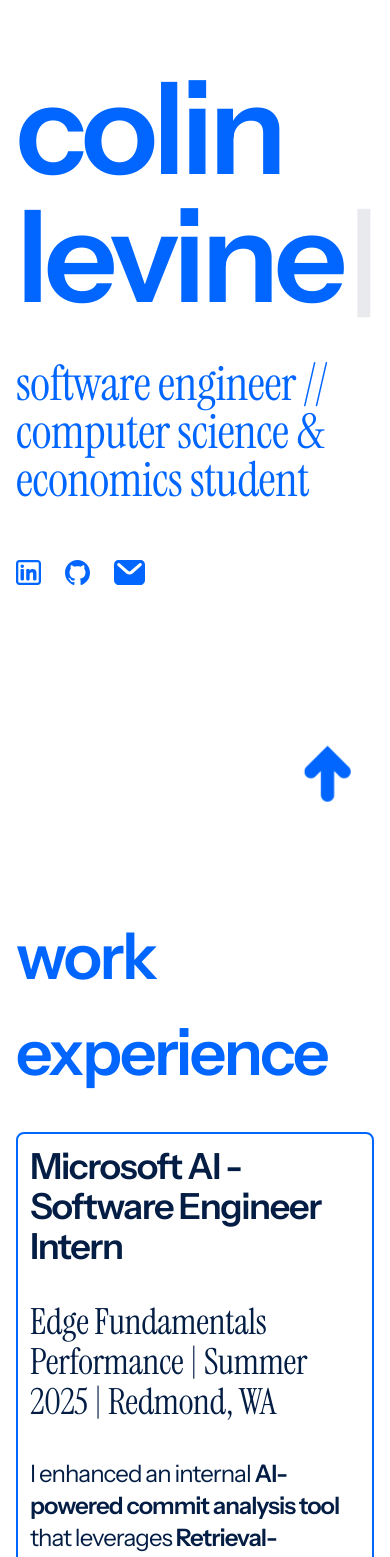
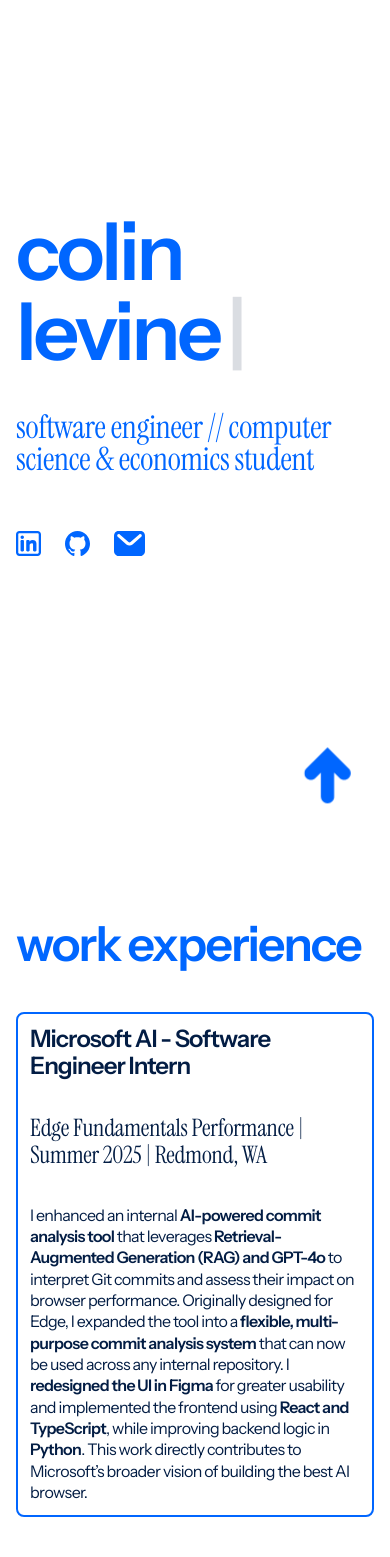
Before and after one commit to colinlevine/portfolio2, a React (Vite) app: page / in a window 390 px wide. Shown: the top 1557 px of the page. Built offline with nearby package versions, Linux system fonts and the light colour scheme.

Commit message:
Mobile optimizations

```diff
--- a/src/App.tsx
+++ b/src/App.tsx
@@ -29,7 +29,7 @@
 
       <main className='flex flex-col gap-[64px] px-4 md:px-[32px] lg:px-[64px] pb-[160px]'>
         {/* Header */}
-        <section id="hero" className='pt-[64px] sm:pt-[250px] h-dvh flex flex-col gap-[24px]'>
+        <section id="hero" className='h-dvh flex flex-col justify-start pt-[25vh] gap-[24px]'>
           <Name />
           <p className='text-5xl font-serif mt-4 text-bright-blue reveal reveal-up'>software engineer // computer science & economics student</p>
 
@@ -79,33 +79,39 @@
           <div className='flex flex-col gap-[36px] reveal reveal-left border-2 border-bright-blue rounded-lg p-3'>
             <div className='flex flex-row justify-between items-center'>
               <h3 className='font-sans text-4xl text-deep-blue font-semibold'>Open Game Agent - Microsoft Global Intern Hackathon</h3>
-              <a href="https://github.com/colinlevine/open-game-agent" className='px-4 py-2 font-serif text-xl rounded-lg bg-bright-blue text-white'>Learn More</a>
+              <a href="https://github.com/colinlevine/open-game-agent" className='hidden sm:block px-4 py-2 font-serif text-xl rounded-lg bg-bright-blue text-white'>Learn More</a>
             </div>
             <h4 className='font-serif text-4xl text-deep-blue'>OpenAI, Python, Model Context Protocol, Azure AI Search, FastAPI</h4>
             <p className='font-sans text-2xl text-deep-blue'>
               I developed an <span className='font-semibold'>open-source framework</span> designed to help developers build <span className='font-semibold'>memory-driven AI agents</span> by combining the <span className='font-semibold'>Model Context Protocol (MCP)</span> with <span className='font-semibold'>computer vision and action execution</span>. The framework enables agents to perceive on-screen states and perform click and keyboard interactions across video games and other applications. To support long-term learning, I architected a <span className='font-semibold'>Retrieval-Augmented Generation (RAG) system</span> using <span className='font-semibold'>Azure AI Search</span> to store game states, decisions, and outcomes as embeddings, allowing agents to <span className='font-semibold'>improve decision-making across sessions</span>. While initially showcased through game-playing agents like 2048 and Wordle, the platform was built to be highly generalizable for developers.
             </p>
+            {/* Shown only on mobile */}
+            <a href="https://github.com/colinlevine/open-game-agent" className='sm:hidden px-4 py-2 font-serif text-xl rounded-lg bg-bright-blue text-white self-start'>Learn More</a>
           </div>
 
           <div className='flex flex-col gap-[36px] reveal reveal-left border-2 border-bright-blue rounded-lg p-3'>
             <div className='flex flex-row justify-between items-center'>
               <h3 className='font-sans text-4xl text-deep-blue font-semibold'>Flashback - AI Study Partner</h3>
-              <a href="https://flashbackstudy.com" className='px-4 py-2 font-serif text-xl rounded-lg bg-bright-blue text-white'>Learn More</a>
+              <a href="https://flashbackstudy.com" className='hidden sm:block px-4 py-2 font-serif text-xl rounded-lg bg-bright-blue text-white'>Learn More</a>
             </div>
             <h4 className='font-serif text-4xl text-deep-blue'>Next.js, Azure, Vercel, Supabase (PostgreSQL), Anthropic, Stripe</h4>
             <p className='font-sans text-2xl text-deep-blue'>
               Flashback is your <span className='font-semibold'>AI study partner that turns any course material into memory-boosting study sessions</span>, converting Notion pages, text inputs, PDFs, and YouTube videos into flashcards. It also generates <span className='font-semibold'>multiple-choice quizzes</span> and <span className='font-semibold'>AI-evaluated free response questions</span> that can understand and grade non-exact answers, providing instant feedback to reinforce learning. The built-in chatbot features text-to-speech and speech recognition for interactive, conversational studying. It launched in January 2025 and is now used internationally by everyone from <span className='font-semibold'>college students, to medical doctors, to homeschool parents</span> looking for extra help creating engaging, personalized learning materials for their kids. Over <span className='font-semibold'>19,000 flashcards have been generated by more than 1,600 users across 1,000 topics</span>, and the project has been featured in various articles, newsletters, and social media posts.
             </p>
+            {/* Shown only on mobile */}
+            <a href="https://flashbackstudy.com" className='sm:hidden px-4 py-2 font-serif text-xl rounded-lg bg-bright-blue text-white self-start'>Learn More</a>
           </div>
 
           <div className='flex flex-col gap-[36px] reveal reveal-left border-2 border-bright-blue rounded-lg p-3'>
             <div className='flex flex-row justify-between items-center'>
               <h3 className='font-sans text-4xl text-deep-blue font-semibold'>Music Generation Model</h3>
-              <a href="https://github.com/colinlevine/music-generation-model" className='px-4 py-2 font-serif text-xl rounded-lg bg-bright-blue text-white'>Listen to Songs</a>
+              <a href="https://github.com/colinlevine/music-generation-model" className='hidden sm:block px-4 py-2 font-serif text-xl rounded-lg bg-bright-blue text-white'>Listen to Songs</a>
             </div>
             <h4 className='font-serif text-4xl text-deep-blue'>Python, TensorFlow, Keras, NumPy</h4>
             <p className='font-sans text-2xl text-deep-blue'>
               Trained on a dataset comprising 13,000 lines of classical music, the model utilizes <span className='font-semibold'>Long Short-Term Memory neural network architecture</span> to capture intricate patterns and structures present in musical compositions. The model generates music as text that is seamlessly converted to MIDI format and synthesized into a grand piano WAV file.</p>
+            {/* Shown only on mobile */}
+            <a href="https://github.com/colinlevine/music-generation-model" className='sm:hidden px-4 py-2 font-serif text-xl rounded-lg bg-bright-blue text-white self-start'>Listen to Songs</a>
           </div>
 
         </section>
--- a/src/index.css
+++ b/src/index.css
@@ -95,3 +95,41 @@
 .animate-bounce-slow {
   animation: bounce-slow 2s infinite;
 }
+
+/* Responsive typography */
+@media (max-width: 640px) {
+  /* Main heading */
+  h1.text-9xl {
+    font-size: 5rem !important; /* Much smaller on mobile */
+  }
+
+  /* Main subheading */
+  #hero p.text-5xl {
+    font-size: 2rem !important; /* text-4xl */
+  }
+
+  /* Cursor in name component */
+  h1 span.text-\[118px\] {
+    font-size: 5rem !important;
+  }
+
+  /* Section headings */
+  h2.font-sans {
+    font-size: 48px !important;
+  }
+
+  /* Subsection headings */
+  h3.font-sans {
+    font-size: 1.5rem !important; /* text-2xl */
+  }
+
+  /* Project tech stack headings */
+  h4.font-serif {
+    font-size: 1.5rem !important; /* text-2xl */
+  }
+
+  /* Paragraph text in sections */
+  .flex-col p.text-2xl {
+    font-size: 1rem !important; /* text-base */
+  }
+}
```
